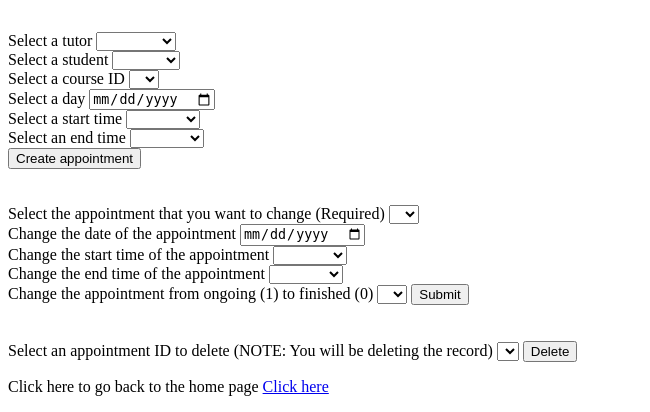
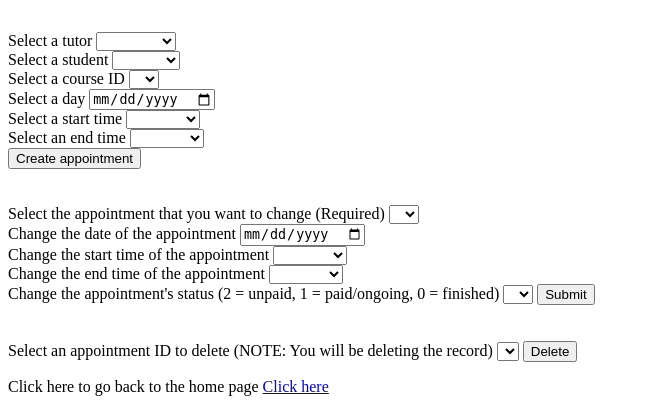
Before and after one commit to Roshinl/CSCE-310-Final-Project-Group-7, a PHP site: page /adminAppointment.php in a window 1280 px wide. Shown: the part 946-1358 px from the top of the page, without its empty margins (0-650 px from the left). Run offline with PHP 8.4, Linux system fonts and the light colour scheme; a user stored in the database is signed in; data comes from the database, SQL or seed files in the repository; lists and menus that the app fills with data are empty.

Commit message:
Updated to include status of 2 under drop down

```diff
--- a/adminFiles/adminAppointment.php
+++ b/adminFiles/adminAppointment.php
@@ -318,11 +318,12 @@ editable things should be appointment date/times !-->
 	</select>
 
 	</br>
-	<label>Change the appointment from ongoing (1) to finished (0)</label>
+	<label>Change the appointment's status (2 = unpaid, 1 = paid/ongoing, 0 = finished)</label>
 	<select name = "new_status">
 		<option value = ""></option>
 		<option value = 0>0</option>
 		<option value = 1>1</option>
+		<option value = 2>2</option>
 	</select>
 
 	<button type="submit" class="btn" name="edit_appointment">Submit</button>
```
